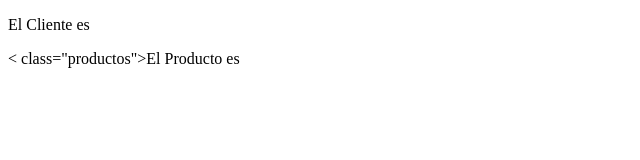
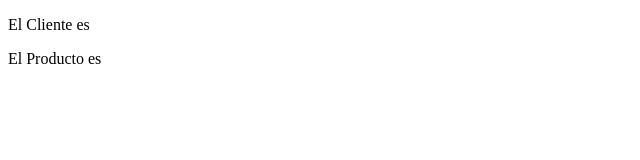
Before and after one commit to jwalor/azure-workshop, a plain HTML site: page index.html in a window 1280 px wide. Shown: the whole page, without its empty margins (0-640 px from the left). Drawn offline with nearby package versions, Linux system fonts and the light colour scheme; no server answers.

Commit message:
Update index.html

```diff
--- a/index.html
+++ b/index.html
@@ -11,7 +11,7 @@
 	<body>
 		    <div>
 			           <p class="clientes">El Cliente es </p>
-			    < class="productos">El Producto es </class> </p>
+			    <p class="productos">El Producto es  </p>
 					     </div>
 	</body>
 </html>
```
